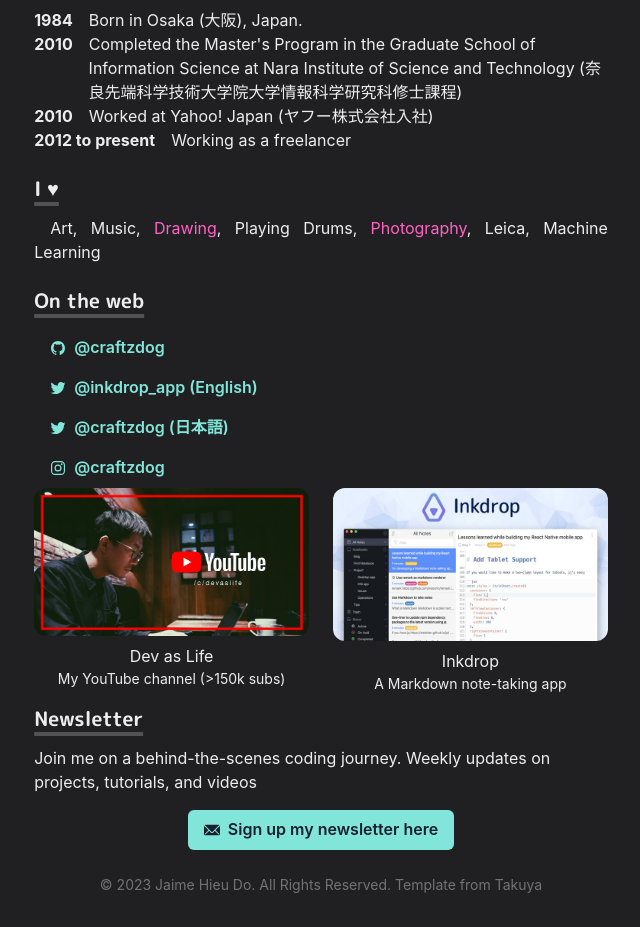
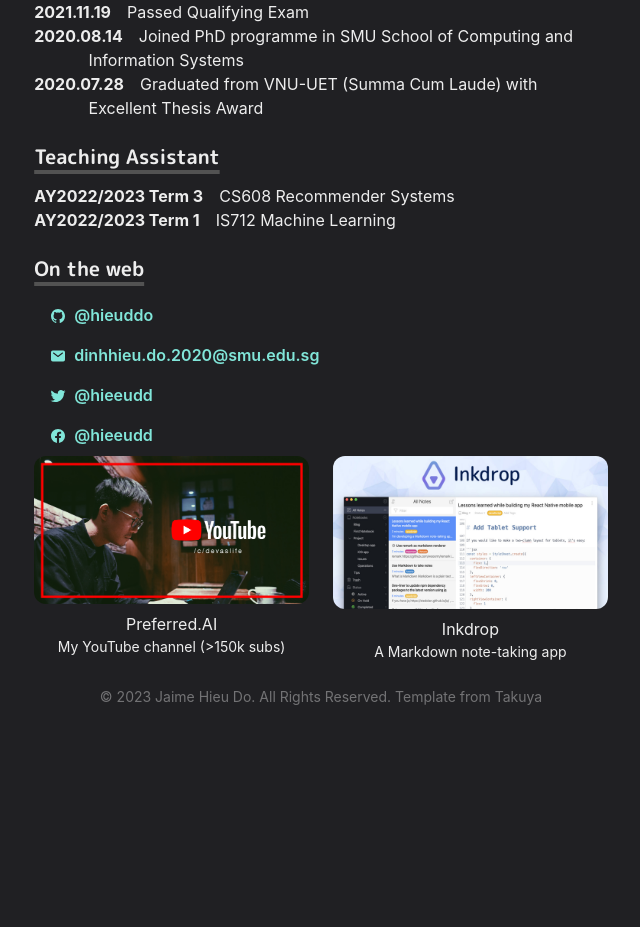
Before and after one commit to hieuddo/homepage, a Next.js app: page / in a window 1280 px wide. Shown: the part 494-1421 px from the top of the page, without its empty margins (319-959 px from the left). After the commit the page ends 1233 px from the top, so only its background shows below. Built offline with nearby package versions, Linux system fonts and the light colour scheme.

Commit message:
update pages

```diff
--- a/components/bio.js
+++ b/components/bio.js
@@ -1,12 +1,12 @@
 import { Box } from '@chakra-ui/react'
 import styled from '@emotion/styled'
 
-export const BioSection = styled(Box)`
+export const NewsSection = styled(Box)`
   padding-left: 3.4em;
   text-indent: -3.4em;
 `
 
-export const BioYear = styled.span`
+export const NewsDate = styled.span`
   font-weight: bold;
   margin-right: 1em;
 `
--- a/components/navbar.js
+++ b/components/navbar.js
@@ -77,13 +77,13 @@
           flexGrow={1}
           mt={{ base: 4, md: 0 }}
         >
-          <LinkItem href="/works" path={path}>
+          {/* <LinkItem href="/works" path={path}>
             Works
           </LinkItem>
           <LinkItem href="/posts" path={path}>
             Posts
-          </LinkItem>
-          <LinkItem href="https://uses.craftz.dog/">Uses</LinkItem>
+          </LinkItem> */}
+          <LinkItem href="https://uses.craftz.dog/">Blog</LinkItem>
           <LinkItem
             target="_blank"
             href="https://github.com/craftzdog/craftzdog-homepage"
--- a/pages/index.js
+++ b/pages/index.js
@@ -13,11 +13,11 @@
 } from '@chakra-ui/react'
 import { ChevronRightIcon, EmailIcon } from '@chakra-ui/icons'
 import Paragraph from '../components/paragraph'
-import { BioSection, BioYear } from '../components/bio'
+import { NewsSection, NewsDate } from '../components/bio'
 import Layout from '../components/layouts/article'
 import Section from '../components/section'
 import { GridItem } from '../components/grid-item'
-import { IoLogoTwitter, IoLogoInstagram, IoLogoGithub } from 'react-icons/io5'
+import { IoLogoTwitter, IoLogoFacebook, IoMail, IoLogoGithub } from 'react-icons/io5'
 import thumbYouTube from '../public/images/links/youtube.png'
 import thumbInkdrop from '../public/images/works/inkdrop_eyecatch.png'
 import Image from 'next/image'
@@ -77,58 +77,43 @@
 
           My research interest is about Continual Learning for Recommendation Systems.
         </Paragraph>
-        <Box align="center" my={4}>
-          <Button
-            as={NextLink}
-            href="/works"
-            scroll={false}
-            rightIcon={<ChevronRightIcon />}
-            colorScheme="teal"
-          >
-            My portfolio
-          </Button>
-        </Box>
+
       </Section>
 
       <Section delay={0.2}>
         <Heading as="h3" variant="section-title">
-          Bio
+          News
         </Heading>
-        <BioSection>
-          <BioYear>1984</BioYear>
-          Born in Osaka (大阪), Japan.
-        </BioSection>
-        <BioSection>
-          <BioYear>2010</BioYear>
-          Completed the Master&apos;s Program in the Graduate School of
-          Information Science at Nara Institute of Science and Technology
-          (奈良先端科学技術大学院大学情報科学研究科修士課程)
-        </BioSection>
-        <BioSection>
-          <BioYear>2010</BioYear>
-          Worked at Yahoo! Japan (ヤフー株式会社入社)
-        </BioSection>
-        <BioSection>
-          <BioYear>2012 to present</BioYear>
-          Working as a freelancer
-        </BioSection>
+        <NewsSection>
+          <NewsDate>2023.07.22</NewsDate>
+          Paper accepted at RecSys-23, titled “Continual Collaborative Filtering Through Gradient Alignment”
+        </NewsSection>
+        <NewsSection>
+          <NewsDate>2021.11.19</NewsDate>
+          Passed Qualifying Exam
+        </NewsSection>
+        <NewsSection>
+          <NewsDate>2020.08.14</NewsDate>
+          Joined PhD programme in SMU School of Computing and Information Systems
+        </NewsSection>
+        <NewsSection>
+          <NewsDate>2020.07.28</NewsDate>
+          Graduated from VNU-UET (Summa Cum Laude) with Excellent Thesis Award
+        </NewsSection>
       </Section>
 
       <Section delay={0.3}>
         <Heading as="h3" variant="section-title">
-          I ♥
+          Teaching Assistant
         </Heading>
-        <Paragraph>
-          Art, Music,{' '}
-          <Link href="https://illust.odoruinu.net/" target="_blank">
-            Drawing
-          </Link>
-          , Playing Drums,{' '}
-          <Link href="https://500px.com/p/craftzdog" target="_blank">
-            Photography
-          </Link>
-          , Leica, Machine Learning
-        </Paragraph>
+        <NewsSection>
+          <NewsDate>AY2022/2023 Term 3</NewsDate>
+          CS608 Recommender Systems
+        </NewsSection>
+        <NewsSection>
+          <NewsDate>AY2022/2023 Term 1</NewsDate>
+          IS712 Machine Learning
+        </NewsSection>
       </Section>
 
       <Section delay={0.3}>
@@ -137,46 +122,46 @@
         </Heading>
         <List>
           <ListItem>
-            <Link href="https://github.com/craftzdog" target="_blank">
+            <Link href="https://github.com/hieuddo" target="_blank">
               <Button
                 variant="ghost"
                 colorScheme="teal"
                 leftIcon={<IoLogoGithub />}
               >
-                @craftzdog
+                @hieuddo
               </Button>
             </Link>
           </ListItem>
           <ListItem>
-            <Link href="https://twitter.com/inkdrop_app" target="_blank">
+            <Link href="mailto:dinhhieu.do.2020@smu.edu.sg" target="_blank">
+              <Button
+                variant="ghost"
+                colorScheme="teal"
+                leftIcon={<IoMail />}
+              >
+                dinhhieu.do.2020@smu.edu.sg
+              </Button>
+            </Link>
+          </ListItem>
+          <ListItem>
+            <Link href="https://twitter.com/hieeudd" target="_blank">
               <Button
                 variant="ghost"
                 colorScheme="teal"
                 leftIcon={<IoLogoTwitter />}
               >
-                @inkdrop_app (English)
+                @hieeudd
               </Button>
             </Link>
           </ListItem>
           <ListItem>
-            <Link href="https://twitter.com/craftzdog" target="_blank">
+            <Link href="https://www.facebook.com/hieeudd/" target="_blank">
               <Button
                 variant="ghost"
                 colorScheme="teal"
-                leftIcon={<IoLogoTwitter />}
+                leftIcon={<IoLogoFacebook />}
               >
-                @craftzdog (日本語)
-              </Button>
-            </Link>
-          </ListItem>
-          <ListItem>
-            <Link href="https://instagram.com/craftzdog" target="_blank">
-              <Button
-                variant="ghost"
-                colorScheme="teal"
-                leftIcon={<IoLogoInstagram />}
-              >
-                @craftzdog
+                @hieeudd
               </Button>
             </Link>
           </ListItem>
@@ -184,8 +169,8 @@
 
         <SimpleGrid columns={[1, 2, 2]} gap={6}>
           <GridItem
-            href="https://www.youtube.com/devaslife"
-            title="Dev as Life"
+            href="https://preferred.ai/"
+            title="Preferred.AI"
             thumbnail={thumbYouTube}
           >
             My YouTube channel (&gt;150k subs)
@@ -199,25 +184,6 @@
           </GridItem>
         </SimpleGrid>
 
-        <Heading as="h3" variant="section-title">
-          Newsletter
-        </Heading>
-        <p>
-          Join me on a behind-the-scenes coding journey. Weekly updates on
-          projects, tutorials, and videos
-        </p>
-
-        <Box align="center" my={4}>
-          <Button
-            as={NextLink}
-            href="https://www.devas.life/"
-            scroll={false}
-            leftIcon={<EmailIcon />}
-            colorScheme="teal"
-          >
-            Sign up my newsletter here
-          </Button>
-        </Box>
       </Section>
     </Container>
   </Layout>
```
